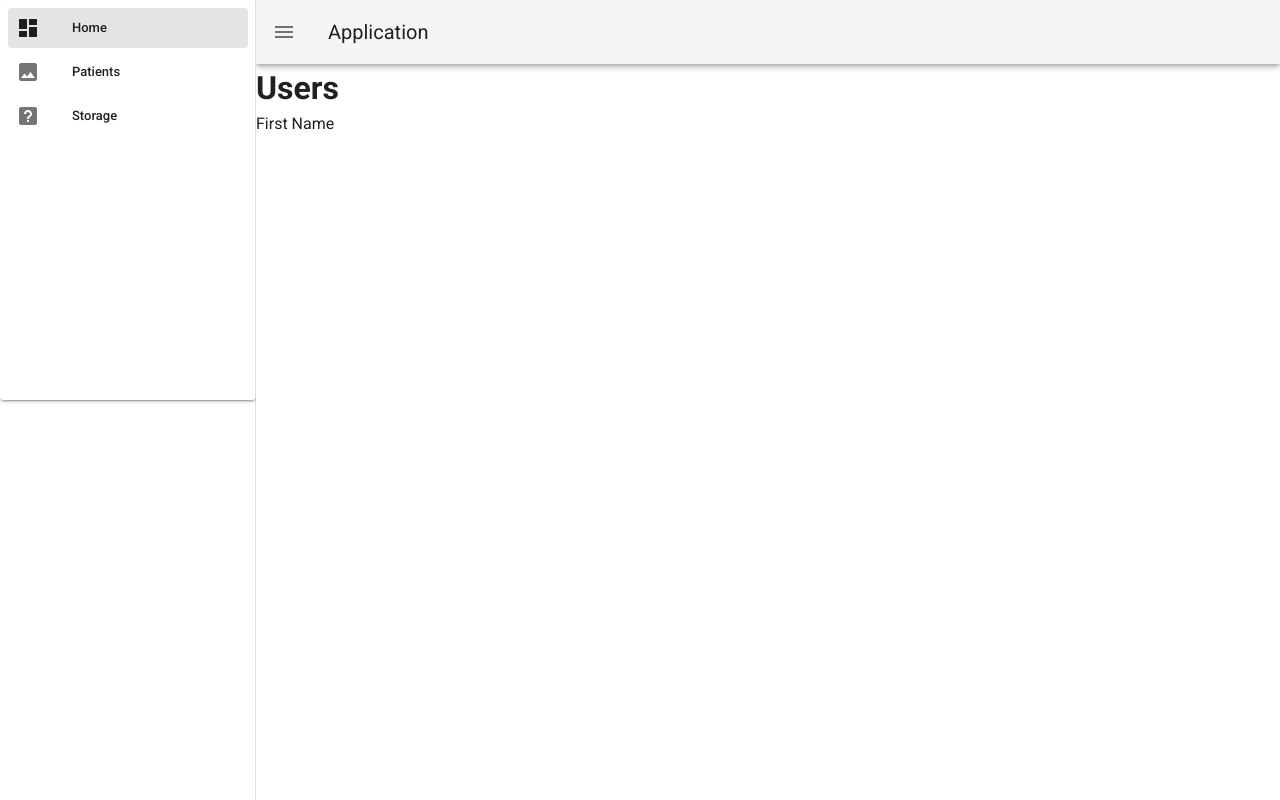
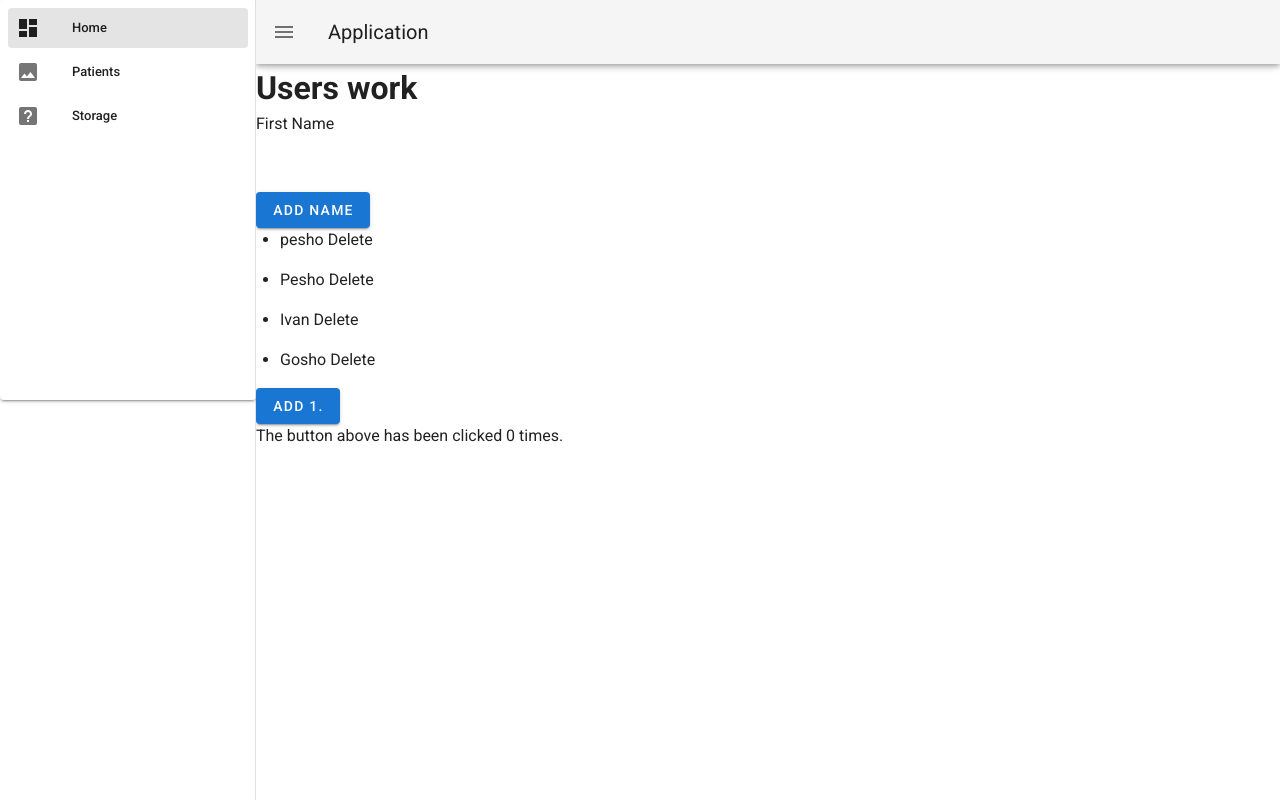
Before and after one commit to Ivelin-uk/demo1, a Vue app: page / in a window 1280 px wide. Built offline with nearby package versions, Linux system fonts and the light colour scheme.

Commit message:
add and remove user

```diff
--- a/src/components/users.vue
+++ b/src/components/users.vue
@@ -1,7 +1,17 @@
 <template>
     <div>
-        <h1>Users</h1>
+        <h1>Users {{massega}}</h1>
         <app-input></app-input>
+        <div>
+            <v-btn color="primary" elevation="2" v-on:click="Add">Add Name</v-btn>
+            <ul id="example-1">
+                <li v-for="(item, index) in names" :key="item.firstName" :id="index">
+                    <p><span>{{item.firstName}}</span> <span v-on:click="Delete">Delete</span></p>
+                </li>
+            </ul>
+            <v-btn color="primary" elevation="2" v-on:click="event">Add 1.</v-btn>
+            <p>The button above has been clicked {{ counter }} times.</p>
+        </div>
     </div>
 </template>
 
@@ -9,8 +19,30 @@
 import input from '@/components/input.vue'
 
 export default ({
+    data(){
+        return{
+            massega: 'work',
+            names: [
+                { firstName: 'pesho' },
+                { firstName: 'Pesho' },
+                { firstName: 'Ivan' },
+                { firstName: 'Gosho' },
+            ],
+            counter: 0,
+        }
+    },
     components: {
         'app-input': input,
+    },
+    methods: {
+        Add: function() {
+            this.names.push({ firstName: 'pesho2' });
+        },
+        Delete: function(event) {
+            let id = event.target.parentElement.parentElement.id;
+            console.log(id);
+            this.names.splice(id, 1);
+        },
     }
 })
 </script>
```
